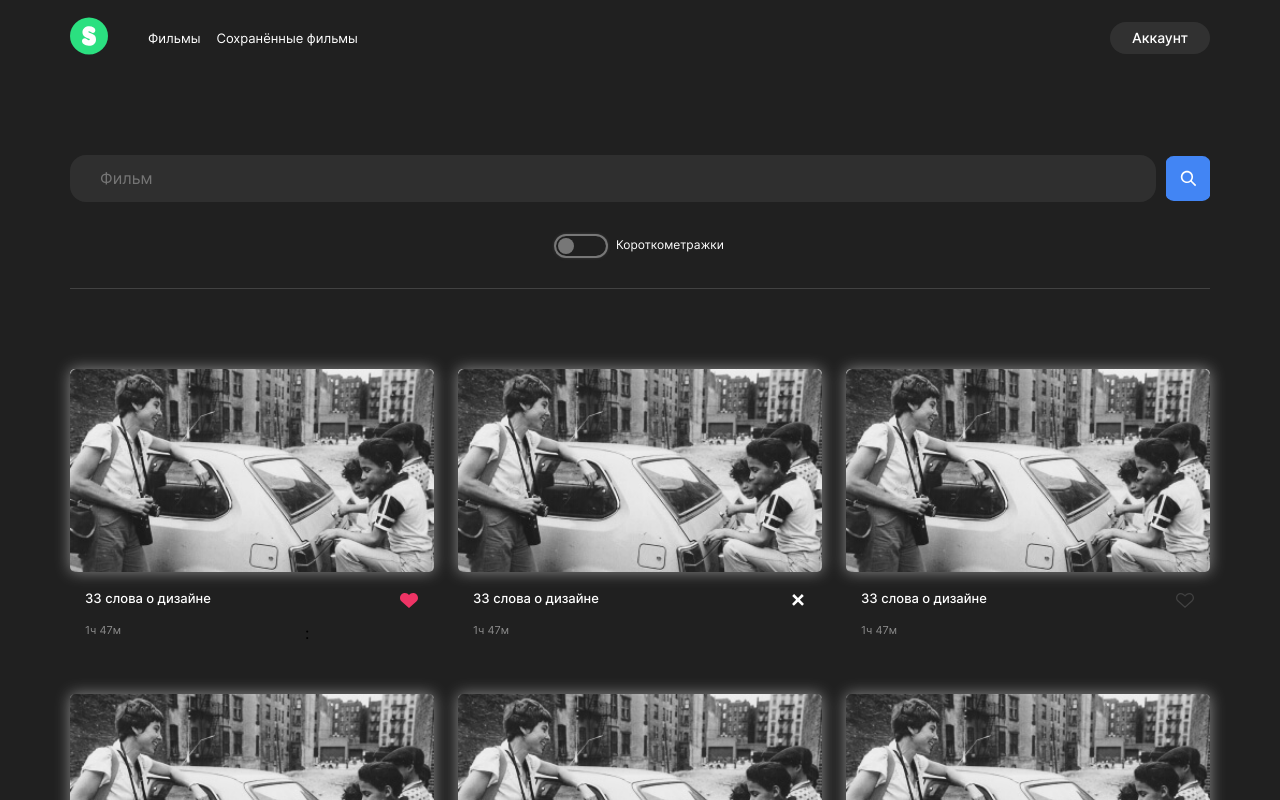
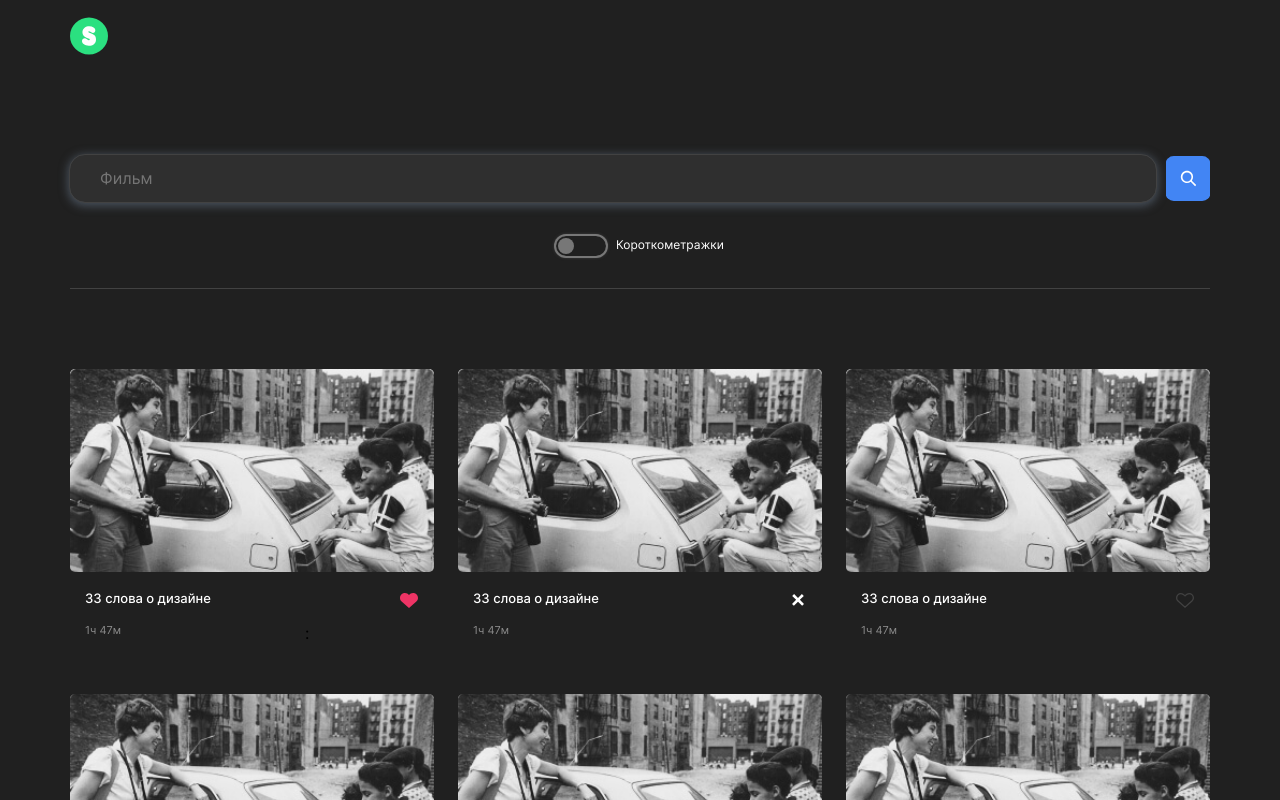
Before and after one commit to Jon666Grid/movies-explorer-frontend, a React (Create React App) app: page /movies in a window 1280 px wide. Shown: the top 800 px of the page. Built offline with nearby package versions, Linux system fonts and the light colour scheme.

Commit message:
refactoring

```diff
--- a/src/components/AboutMe/AboutMe.css
+++ b/src/components/AboutMe/AboutMe.css
@@ -43,6 +43,7 @@
    line-height: 1.4em;
    color: #FFF;
    margin-bottom: 100px;
+   margin-right: 15px;
 }
 
 .about-me__links {
@@ -115,6 +116,7 @@
    }
 
    .about-me__image {
+      margin: 0 auto;
       max-width: 292px;
       max-height: 352px;
       margin-bottom: 40px;
--- a/src/components/MoviesCard/MoviesCard.css
+++ b/src/components/MoviesCard/MoviesCard.css
@@ -14,7 +14,6 @@
    width: 364px;
    height: 203px;
    object-fit: cover;
-   box-shadow: 0 0 15px #8B8B8B;
    border-radius: 5px;
 }
 
--- a/src/components/Navigation/Navigation.css
+++ b/src/components/Navigation/Navigation.css
@@ -18,7 +18,7 @@
    margin-right: 16px;
 }
 
-.navigation__list_no-active {
+.navigation__list_hidden {
    display: none;
 }
 
@@ -58,6 +58,27 @@
    transform: translate(0, -2px);
 }
 
+.navigation__close {
+   display: none;
+   position: absolute;
+   top: 18px;
+   right: 20px;
+   margin: 0;
+   padding: 0;
+   width: 44px;
+   height: 44px;
+   outline: none;
+   border: none;
+   cursor: pointer;
+   background: transparent url('../../images/buttont-close.svg') center center / 40px no-repeat;
+   transition: .3s;
+}
+
+.navigation__close:active {
+   opacity: .8;
+   transform: scale(0.95);
+}
+
 .navigation__burger {
    display: none;
    float: right;
@@ -77,46 +98,22 @@
    transform: scale(0.95);
 }
 
-.navigation__close {
-   position: absolute;
-   top: 18px;
-   right: 20px;
-   display: none;
-   margin: 0;
-   padding: 0;
-   width: 44px;
-   height: 44px;
-   outline: none;
-   border: none;
-   cursor: pointer;
-   background: transparent url('../../images/buttont-close.svg') center center / 40px no-repeat;
-   transition: .3s;
-}
-
-.navigation__close:active {
-   opacity: .8;
-   transform: scale(0.95);
-}
-
 .navigation_active {
-   display: flex;
+   display: block;
 }
 
 @media all and (max-width: 900px) {
-   .navigation__container {
+   .navigation__sidebar {
       position: fixed;
+      flex-direction: column;
+      justify-content: space-around;
       max-width: 520px;
       width: 100%;
+      height: 100vh;
       top: 0;
       right: 0;
       background-color: #202020;
       z-index: 2;
-   }
-
-   .navigation__sidebar {
-      height: 100vh;
-      flex-direction: column;
-      justify-content: space-around;
    }
 
    .navigation__lists {
@@ -129,6 +126,10 @@
    .navigation__link {
       font-size: 18px;
    }
+
+   .navigation__active {
+      display: block;
+   }
 }
 
 @media all and (max-width: 520px) {
--- a/src/components/Navigation/Navigation.js
+++ b/src/components/Navigation/Navigation.js
@@ -1,16 +1,18 @@
-import React from 'react';
+import {useState} from 'react';
 import { Link, NavLink } from 'react-router-dom';
 import './Navigation.css';
 
 function Navigation() {
+
+   const [open, setOpen] = useState(false);
+
    return (
       <nav className='navigation'>
-         <div className='navigation__container'>
-         <button className='navigation__close !navigation_active' type="button" />
-            {true ?
+            {open ?
             <div className='navigation__sidebar'>
+               <button className='navigation__close navigation__active' onClick={() => setOpen(false)} type="button" />
                <ul className='navigation__lists'>
-                  <li className='navigation__list navigation__list_no-active'>
+                  <li className='navigation__list navigation__list_hidden navigation__active'>
                      <Link to='/' className='navigation__link'>Главная</Link>
                   </li>
                   <li className='navigation__list'>
@@ -22,8 +24,7 @@ function Navigation() {
                </ul>
                <Link to='/profile' className='navigation__profile-link'>Аккаунт</Link>
                </div>
-               : <button className='navigation__burger navigation_active' type="button" />}
-         </div>
+               : <button className='navigation__burger navigation__active' onClick={() => setOpen(true)} type="button" />}
       </nav>
    );
 }
--- a/src/components/Promo/Promo.css
+++ b/src/components/Promo/Promo.css
@@ -1,5 +1,9 @@
 .promo {
-   max-width: 1200px;
+   padding: 0 40px;
+}
+
+.promo__wrapper {
+   width: 100%;
    height: 493px;
    border-radius: 10px;
    background-color: #272727;
@@ -21,7 +25,10 @@
 
 @media all and (max-width: 900px) {
    .promo {
-      max-width: 728px;
+      padding: 0 20px;
+   }
+
+   .promo__wrapper {
       height: 834px;
    }
 
@@ -42,7 +49,10 @@
 
 @media all and (max-width: 480px) {
    .promo {
-      max-width: 292px;
+      padding: 0 14px;
+   }
+
+   .promo__wrapper {
       height: 586px;
    }
 
--- a/src/components/Promo/Promo.js
+++ b/src/components/Promo/Promo.js
@@ -4,7 +4,9 @@ import React from 'react';
 function Promo() {
    return (
       <section className='promo'>
-         <h1 className='promo__title'>Учебный проект студента факультета Веб-разработки.</h1>
+         <div className='promo__wrapper'>
+            <h1 className='promo__title'>Учебный проект студента факультета Веб-разработки.</h1>
+         </div>
       </section>
    );
 }
--- a/src/components/SearchForm/SearchForm.css
+++ b/src/components/SearchForm/SearchForm.css
@@ -6,11 +6,18 @@
 .search-form__input {
    width: 100%;
    padding: 14px 30px;
-   border-radius: 16px;
+   border-radius: 8px;
    border: none;
    outline: none;
    color: #fff;
    background-color: #2F2F2F;
+}
+
+.search-form__input:focus {
+   width: 90%;
+   outline: 1px solid #424242;
+   box-shadow: 0px 2px 10px 2px rgba(112, 130, 153, 0.507);
+   border-radius: 15px;
 }
 
 .search-form__button {
@@ -23,7 +30,7 @@
 }
 
 .search-form__button:hover {
-   box-shadow: 0px 2px 10px 5px rgba(66, 122, 196, 0.507);
+   box-shadow: 0px 2px 10px 8px rgba(66, 122, 196, 0.507);
    border-radius: 8px;
 }
 
--- a/src/components/SearchForm/SearchForm.js
+++ b/src/components/SearchForm/SearchForm.js
@@ -2,18 +2,19 @@ import './SearchForm.css';
 
 function SearchForm() {
    return (
-      <section className="search-form">
+      <form className="search-form">
          <div className="search-form__content">
             <input className="search-form__input"
                autoFocus
                autoComplete="off"
                type="text"
                placeholder="Фильм"
+               required
             />
-            <button className='search-form__button'type="button" />
+            <button className='search-form__button' type='submit' />
          </div>
-         </section>
-         );
+      </form>
+   );
 }
 
-         export default SearchForm;
+export default SearchForm;
--- a/src/components/Techs/Techs.css
+++ b/src/components/Techs/Techs.css
@@ -1,6 +1,7 @@
 .techs {
    display: flex;
    flex-direction: column;
+   background-color: #272727;
    padding: 70px 70px;
 }
 
@@ -64,6 +65,7 @@
 
    .techs__title {
       margin-bottom: 78px;
+      border-bottom: 1px solid #000;
    }
 
    .techs__text {
@@ -79,6 +81,7 @@
 @media all and (max-width: 480px) {
    .techs {
       padding: 62px 18px;
+      background-color: transparent;
    }
 
    .techs__title {
```
